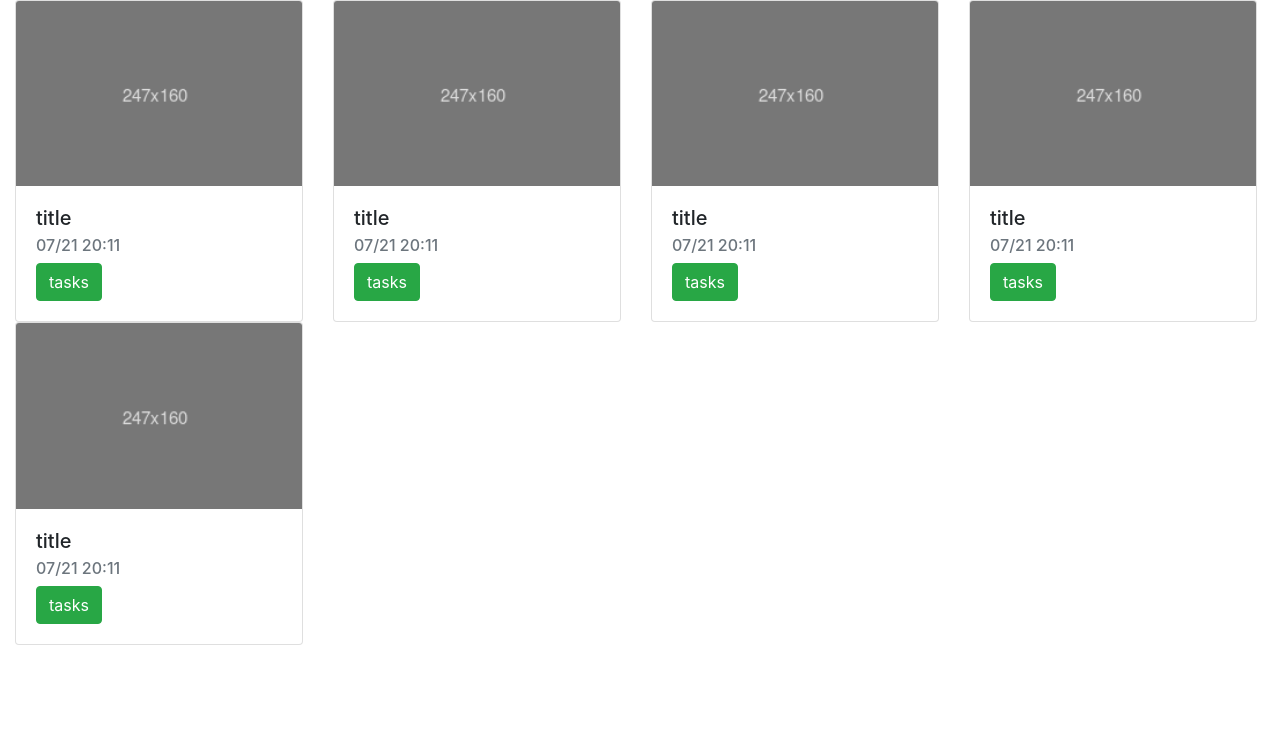
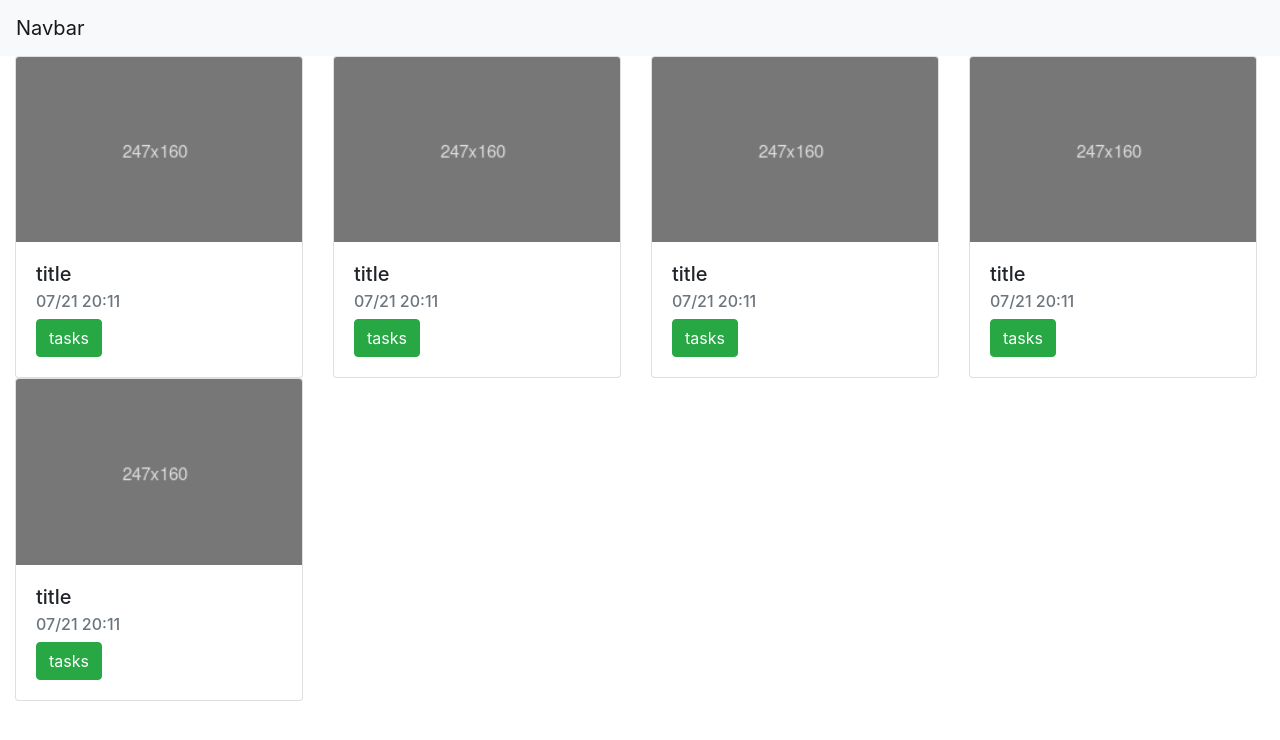
Before and after one commit to SophiaH67/homework, a website: page www/html/index.html in a window 1280 px wide. Drawn offline with nearby package versions, Linux system fonts and the light colour scheme; files that its build step writes are made by us from their sources; files whose address does not match are found by name.

Commit message:
Added favicon

```diff
--- a/www/html/index.html
+++ b/www/html/index.html
@@ -6,15 +6,21 @@
     <meta http-equiv='X-UA-Compatible' content='IE=edge'>
     <title>homework</title>
     <meta name='viewport' content='width=device-width, initial-scale=1'>
+    <link rel="icon" type="image/svg+xml" href="/favicon.svg">
     <link rel='stylesheet' type='text/css' media='screen' href='main.css'>
-    <link rel="stylesheet" href="https://stackpath.bootstrapcdn.com/bootstrap/4.5.2/css/bootstrap.min.css" integrity="sha384-JcKb8q3iqJ61gNV9KGb8thSsNjpSL0n8PARn9HuZOnIxN0hoP+VmmDGMN5t9UJ0Z" crossorigin="anonymous">
+    <link rel="stylesheet" href="https://stackpath.bootstrapcdn.com/bootstrap/4.5.2/css/bootstrap.min.css"
+        integrity="sha384-JcKb8q3iqJ61gNV9KGb8thSsNjpSL0n8PARn9HuZOnIxN0hoP+VmmDGMN5t9UJ0Z" crossorigin="anonymous">
     <script src='main.js'></script>
     <script src='index.js'></script>
 </head>
 
 <body onload="init()">
+    <nav class="navbar navbar-light bg-light">
+        <a class="navbar-brand" href="#">Navbar</a>
+    </nav>
     <!-- Card container -->
     <div class='card-deck' id='container'>
+
 
     </div>
 </body>
```
Also changed, not shown: www/img/favicon.svg (added).
